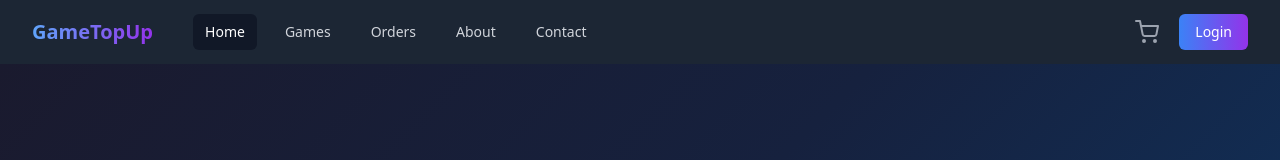
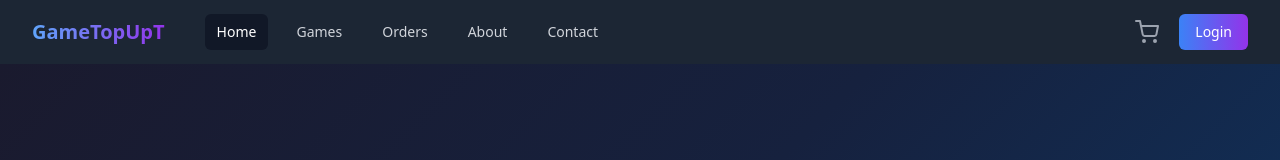
Before and after one commit to Tanvir-yzu/game_top_up, a plain HTML site: page index.html in a window 1280 px wide. Shown: the top 160 px of the page. Drawn offline with nearby package versions, Linux system fonts and the light colour scheme.

Commit message:
fix: correct brand name from GameTopUp to GameTopUpT

```diff
--- a/index.html
+++ b/index.html
@@ -35,7 +35,7 @@
             <div class="flex items-center justify-between h-16">
                 <div class="flex items-center">
                     <div class="flex-shrink-0">
-                        <span class="text-xl font-bold bg-gradient-to-r from-blue-400 to-purple-600 bg-clip-text text-transparent">GameTopUp</span>
+                        <span class="text-xl font-bold bg-gradient-to-r from-blue-400 to-purple-600 bg-clip-text text-transparent">GameTopUpT</span>
                     </div>
                     <div class="hidden md:block">
                         <div class="ml-10 flex items-baseline space-x-4">
```
